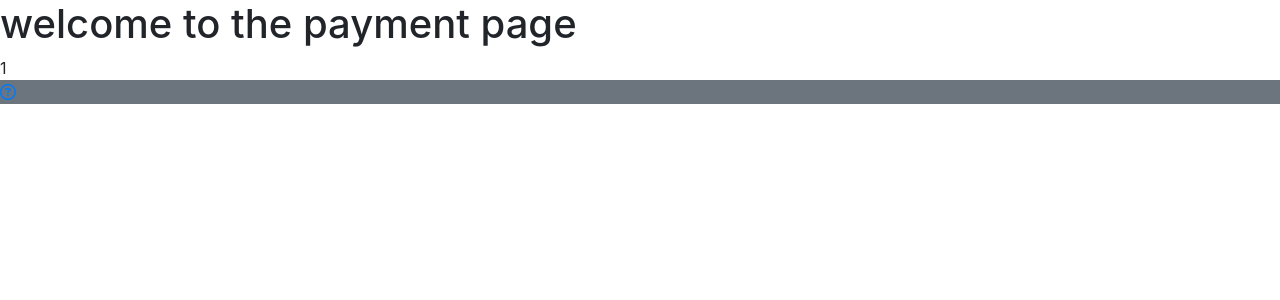
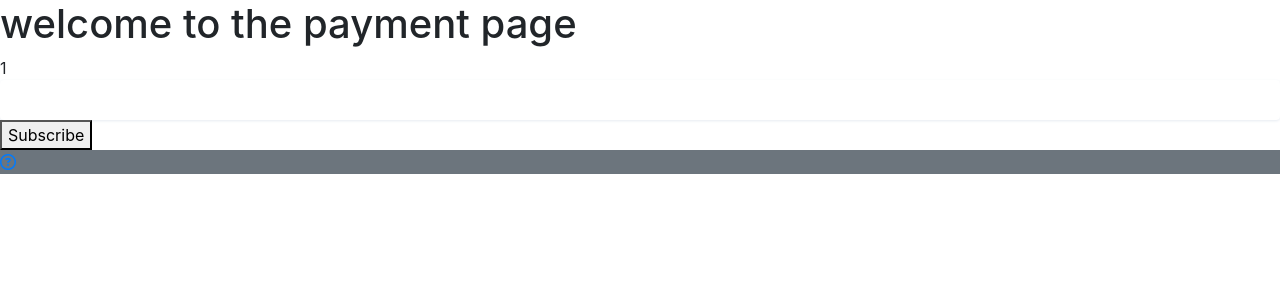
Before and after one commit to alvzed/ms-project-4, a Django app: page /checkout/payment in a window 1280 px wide. Shown: the part 56-356 px from the top of the page. Run offline with Django 3.2, Linux system fonts and the light colour scheme; a user stored in the database is signed in; tables that the repository leaves empty hold one stand-in row (values such as "Sample post"); some libraries are stand-ins or nearby versions.

Commit message:
started adding the stripe elements form

```diff
--- a/checkout/templates/checkout/payment.html
+++ b/checkout/templates/checkout/payment.html
@@ -1,10 +1,29 @@
 {% extends 'base.html' %}
+
+{% block stripe_css %}
+    {% load static %}
+    <link rel="stylesheet" href="{% static 'css/stripe_css.css' %}">
+{% endblock %}
+
 {% block content %}
     <h1>welcome to the payment page</h1>
     {{ user_profile }}
 
+    <body>
+        <form id="subscription-form">
+            <div id="card-element" class="MyCardElement">
+            <!-- Elements will create input elements here -->
+            </div>
+
+            <!-- We'll put the error messages in this element -->
+            <div id="card-errors" role="alert"></div>
+            <button type="submit">Subscribe</button>
+        </form>
+    </body>
+
     {% block stripe_js %}
         {% load static %}
+        <script src="https://js.stripe.com/v3/"></script>
         <script src="{% static 'js/stripe_elements.js' %}"></script>
     {% endblock stripe_js %}
 {% endblock %}
--- a/checkout/views.py
+++ b/checkout/views.py
@@ -62,11 +62,15 @@ def plan(request):
 
 
 def payment(request):
+    stripe.api_key = settings.STRIPE_SECRET_KEY
+    stripe.public_key = settings.STRIPE_PUBLIC_KEY
+
     user = request.user
     user_profile = UserProfile.objects.get(user=user)
 
     context = {
         'user_profile': user_profile,
+        'Stripe': stripe,
     }
 
     return render(request, 'checkout/payment.html', context)
--- /dev/null
+++ b/static/css/stripe_css.css
@@ -0,0 +1,28 @@
+/**
+* Shows how you can use CSS to style your Element's container.
+*/
+.MyCardElement {
+  height: 40px;
+  padding: 10px 12px;
+  width: 100%;
+  color: #32325d;
+  background-color: white;
+  border: 1px solid transparent;
+  border-radius: 4px;
+
+  box-shadow: 0 1px 3px 0 #e6ebf1;
+  -webkit-transition: box-shadow 150ms ease;
+  transition: box-shadow 150ms ease;
+}
+
+.MyCardElement--focus {
+  box-shadow: 0 1px 3px 0 #cfd7df;
+}
+
+.MyCardElement--invalid {
+  border-color: #fa755a;
+}
+
+.MyCardElement--webkit-autofill {
+  background-color: #fefde5 !important;
+}
--- a/static/js/stripe_elements.js
+++ b/static/js/stripe_elements.js
@@ -0,0 +1,23 @@
+var stripe = Stripe('pk_test_51HBhUUFztXrGefLPWk7yydAue6hohVGEd5NmUauyjdwg6o0VCJ6CAxM6JgkEjpBH70tdUXoPqX7BEpnbKRp7gLPW00PjlKlTlF');
+var elements = stripe.elements();
+
+var style = {
+  base: {
+    color: "#32325d",
+    fontFamily: '"Helvetica Neue", Helvetica, sans-serif',
+    fontSmoothing: "antialiased",
+    fontSize: "16px",
+    "::placeholder": {
+      color: "#aab7c4"
+    }
+  },
+  invalid: {
+    color: "#fa755a",
+    iconColor: "#fa755a"
+  }
+};
+
+var cardElement = elements.create("card", { style: style });
+cardElement.mount("#card-element");
+
+var form = document.getElementById('subscription-form');
--- a/templates/base.html
+++ b/templates/base.html
@@ -12,6 +12,9 @@
       <link rel="stylesheet" href="https://stackpath.bootstrapcdn.com/bootstrap/4.5.2/css/bootstrap.min.css" integrity="sha384-JcKb8q3iqJ61gNV9KGb8thSsNjpSL0n8PARn9HuZOnIxN0hoP+VmmDGMN5t9UJ0Z" crossorigin="anonymous">
       <script src="https://kit.fontawesome.com/57a4e2c4be.js" crossorigin="anonymous"></script>
       <link rel="stylesheet" href="assets/css/style.css">
+    {% endblock %}
+
+    {% block stripe_css %}
     {% endblock %}
 
     {% block corejs %}
```
